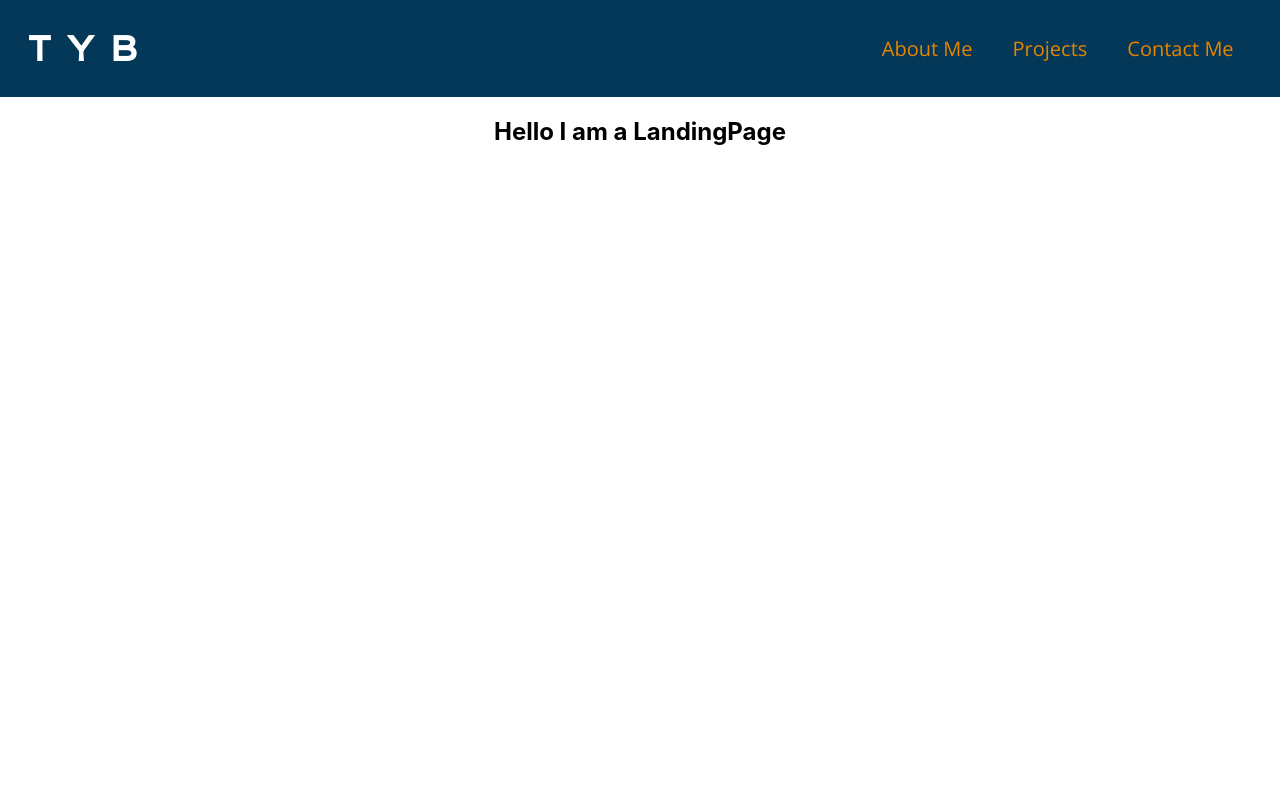
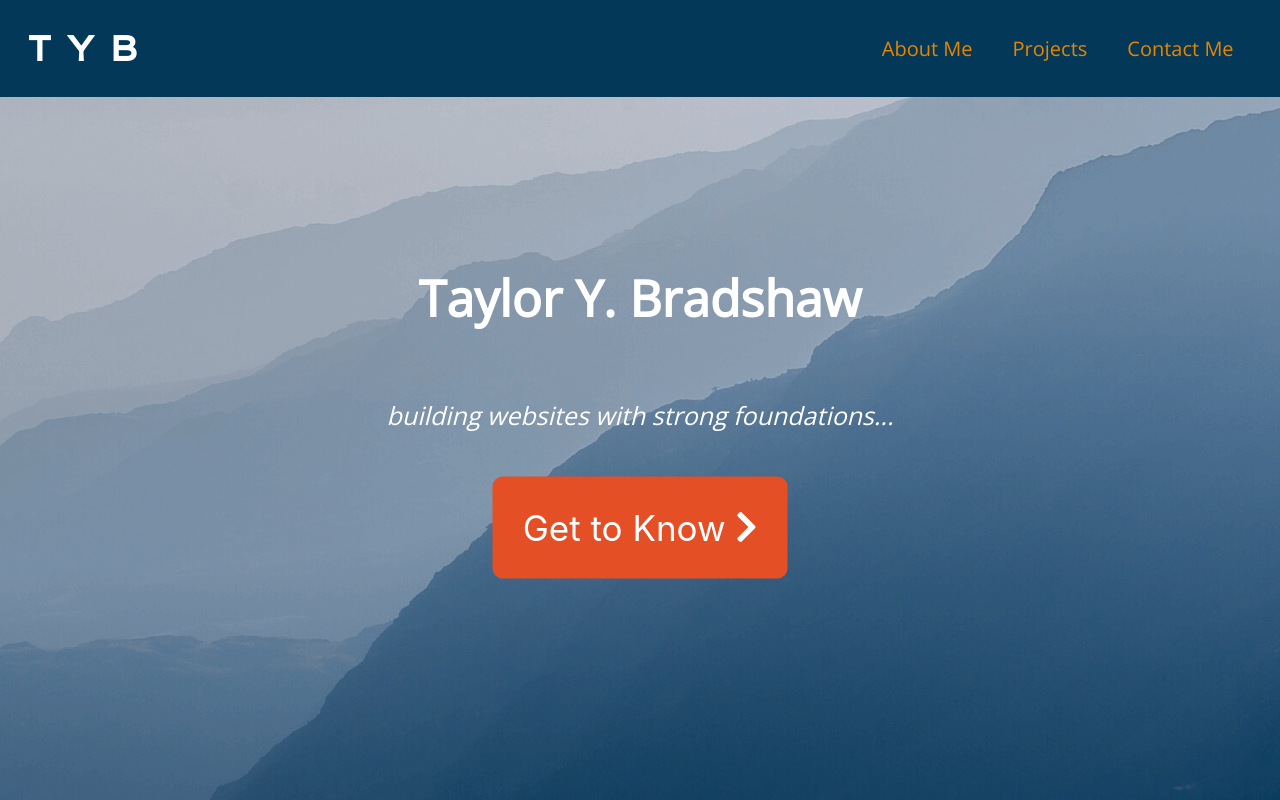
Before and after one commit to stronghearth/tybportfolio, a React (Create React App) app: page / in a window 1280 px wide. Built offline with nearby package versions, Linux system fonts and the light colour scheme.

Commit message:
designed basic landing page

```diff
--- a/src/components/App/App.css
+++ b/src/components/App/App.css
@@ -13,17 +13,20 @@
   }
 }
 
-.App-header {
-  background-color: #282c34;
-  min-height: 100vh;
-  display: flex;
-  flex-direction: column;
-  align-items: center;
-  justify-content: center;
-  font-size: calc(10px + 2vmin);
-  color: white;
+header {
+  position: fixed;
+  top: 0;
+  left: 0;
+  right: 0;
+  z-index: 10;
+  width: 100%;
 }
 
+main {
+    max-width: 95%;
+    display: flex;
+    flex-direction: column;
+}
 .App-link {
   color: #61dafb;
 }
--- a/src/components/App/App.js
+++ b/src/components/App/App.js
@@ -15,6 +15,7 @@ function App() {
       <header>
         <Header />
       </header>
+      <main>
       <Switch>
           <Route
             exact
@@ -40,6 +41,7 @@ function App() {
             component={NotFound}
           />
       </Switch>
+      </main>
     </div>
   );
 }
--- a/src/components/Header/Header.css
+++ b/src/components/Header/Header.css
@@ -1,3 +1,4 @@
+
 .NavBar{
     background-color: #033859;
     display: flex;
@@ -39,7 +40,7 @@ li > .NavLink {
     text-decoration: none;
     color: #E68500;
     font-family: 'Open Sans', sans-serif;
-    font-size: 20px;
+    font-size: 25px;
     margin: 10px;
 }
 
--- a/src/index.css
+++ b/src/index.css
@@ -1,5 +1,7 @@
 @import url('https://fonts.googleapis.com/css2?family=Lexend+Deca&family=Lexend+Giga&family=Open+Sans&display=swap');
-
+* {
+  box-sizing: border-box;
+}
 body {
   margin: 0;
   font-family: -apple-system, BlinkMacSystemFont, 'Segoe UI', 'Roboto', 'Oxygen',
@@ -7,6 +9,10 @@ body {
     sans-serif;
   -webkit-font-smoothing: antialiased;
   -moz-osx-font-smoothing: grayscale;
+  background-image: url('../src/assets/headerbg.png');
+  background-position: center;
+  background-attachment: fixed;
+  background-color: #032940;
 }
 
 code {
--- /dev/null
+++ b/src/routes/LandingPage/LandingPage.css
@@ -0,0 +1,62 @@
+.homePageContainer {
+    display: flex;
+    flex-direction: column;
+    justify-content: center;
+    align-items: center;
+    position: absolute;
+    top: 60%;
+    left: 50%;
+    transform: translate(-50%, -50%);
+}
+
+.fullName {
+    font-family: 'Open Sans', sans-serif;
+    color: white;
+    font-size: 40px;
+}
+
+.headline {
+    padding-bottom: 20px;
+    font-size: 15px;
+    color: white;
+    font-family: 'Open Sans', sans-serif;
+    font-style: italic;
+}
+
+.getToKnow {
+    background-color: #E44F26;
+    border-radius: 10px;
+    text-align: center;
+    font-size: 20px;
+    padding: 20px;
+}
+
+.getToKnow:hover {
+    text-decoration: underline;
+    cursor: pointer;
+}
+
+.buttonLink {
+    text-decoration: none;
+    color: white;
+}
+
+@media screen and (min-width: 700px) {
+    .homePageContainer {
+        position: absolute;
+        top: 50%;
+        left: 50%;
+        transform: translate(-50%, -50%);
+    }
+    .fullName {
+        font-size: 50px;
+    }
+    .headline {
+        padding-bottom: 20px;
+        font-size: 25px;
+    }
+    .getToKnow {
+        font-size: 35px;
+        padding: 30px;
+    }
+}
--- a/src/routes/LandingPage/LandingPage.js
+++ b/src/routes/LandingPage/LandingPage.js
@@ -1,9 +1,17 @@
-import React, {Component} from 'react'
+import React, {Component} from 'react';
+import { FontAwesomeIcon } from '@fortawesome/react-fontawesome';
+import { faChevronRight } from '@fortawesome/free-solid-svg-icons'
+import {Link} from 'react-router-dom';
+import './LandingPage.css'
 
 export default class LandingPage extends Component {
     render() {
-        return (
-            <h2>Hello I am a LandingPage</h2>
+        return (<section className="homePageContainer">
+            <h2 className="fullName"><span>T</span>aylor <span>Y.</span> <span>B</span>radshaw</h2>
+            <p className="headline">building websites with strong foundations...</p>
+
+            <div role="button" className="getToKnow"><Link to="/about" className="buttonLink"> Get to Know  <FontAwesomeIcon icon={faChevronRight}/></Link></div>
+            </section>
         )
     }
 }
```
